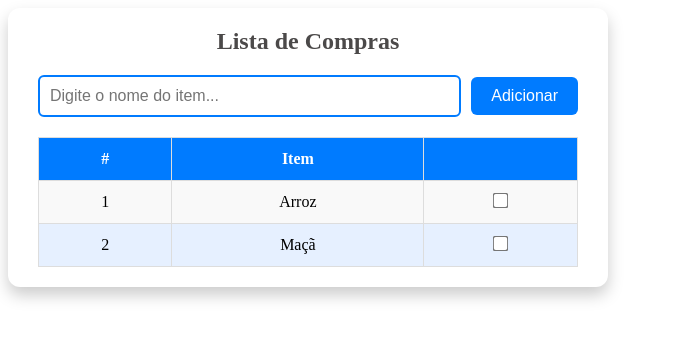
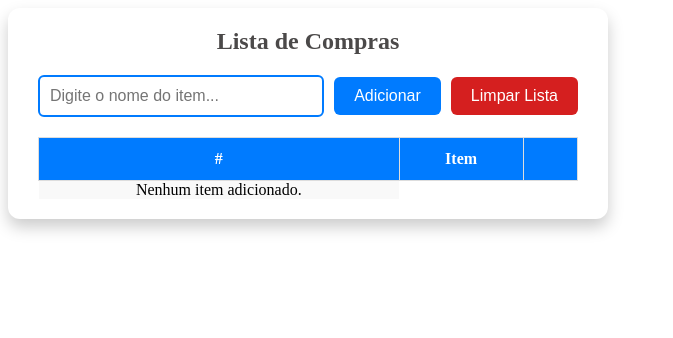
Before and after one commit to henriquejunqueira/curso_angular_19, an Angular app in the folder conceitos-basicos/: page / in a window 1280 px wide. Shown: the top 338 px of the page, without its empty margins (0-673 px from the left). Built offline with nearby package versions, Linux system fonts and the light colour scheme.

Commit message:
Logica de riscar itens e classe css dinamica no componente

```diff
--- a/conceitos-basicos/src/app/lista-compras/lista-compras.component.html
+++ b/conceitos-basicos/src/app/lista-compras/lista-compras.component.html
@@ -9,6 +9,7 @@
       placeholder="Digite o nome do item..."
     />
     <button type="submit">Adicionar</button>
+    <button type="button" (click)="limparLista()">Limpar Lista</button>
   </form>
   <table>
     <thead>
@@ -19,16 +20,34 @@
       </tr>
     </thead>
     <tbody>
+      @for(elemento of lista; track elemento.id){
+
       <tr>
-        <td>1</td>
-        <td>Arroz</td>
+        <td>{{ elemento.id }}</td>
+        <td>
+          <span [ngClass]="{ 'item-riscado': elemento.comprado }">{{
+            elemento.nome
+          }}</span>
+        </td>
+        <td>
+          <input
+            type="checkbox"
+            (click)="riscarItem(elemento)"
+            [checked]="elemento.comprado"
+          />
+        </td>
+      </tr>
+      }@empty {
+      <tr colspan="3">
+        Nenhum item adicionado.
+      </tr>
+      }
+
+      <!-- <tr *ngFor="let elemento of lista">
+        <td>{{ elemento.id }}</td>
+        <td>{{ elemento.nome }}</td>
         <td><input type="checkbox" /></td>
-      </tr>
-      <tr>
-        <td>2</td>
-        <td>Maçã</td>
-        <td><input type="checkbox" /></td>
-      </tr>
+      </tr> -->
     </tbody>
   </table>
 </div>
--- a/conceitos-basicos/src/app/lista-compras/lista-compras.component.scss
+++ b/conceitos-basicos/src/app/lista-compras/lista-compras.component.scss
@@ -41,7 +41,7 @@ input:focus {
   border-color: #0056b3;
 }
 
-button {
+button[type="submit"] {
   padding: 10px 20px;
   border: none;
   border-radius: 6px;
@@ -54,6 +54,17 @@ button {
 
 button:hover {
   background: #0056b3;
+}
+
+button[type="button"] {
+  padding: 10px 20px;
+  border: none;
+  border-radius: 6px;
+  background: #d51f1f;
+  color: #fff;
+  font-size: 16px;
+  cursor: pointer;
+  transition: background 0.3s;
 }
 
 table {
@@ -86,3 +97,7 @@ input[type="checkbox"] {
   transform: scale(1.2);
   cursor: pointer;
 }
+
+.item-riscado {
+  text-decoration: line-through;
+}
--- a/conceitos-basicos/src/app/lista-compras/lista-compras.component.ts
+++ b/conceitos-basicos/src/app/lista-compras/lista-compras.component.ts
@@ -1,10 +1,11 @@
 import { Component } from '@angular/core';
 import { FormsModule } from '@angular/forms';
 import { ItemLista } from './itemlista';
+import { CommonModule } from '@angular/common';
 
 @Component({
   selector: 'app-lista-compras',
-  imports: [FormsModule],
+  imports: [FormsModule, CommonModule],
   templateUrl: './lista-compras.component.html',
   styleUrl: './lista-compras.component.scss',
 })
@@ -24,4 +25,12 @@ export class ListaComprasComponent {
 
     console.table(this.lista);
   }
+
+  riscarItem(itemLista: ItemLista) {
+    itemLista.comprado = !itemLista.comprado;
+  }
+
+  limparLista() {
+    this.lista = [];
+  }
 }
```
